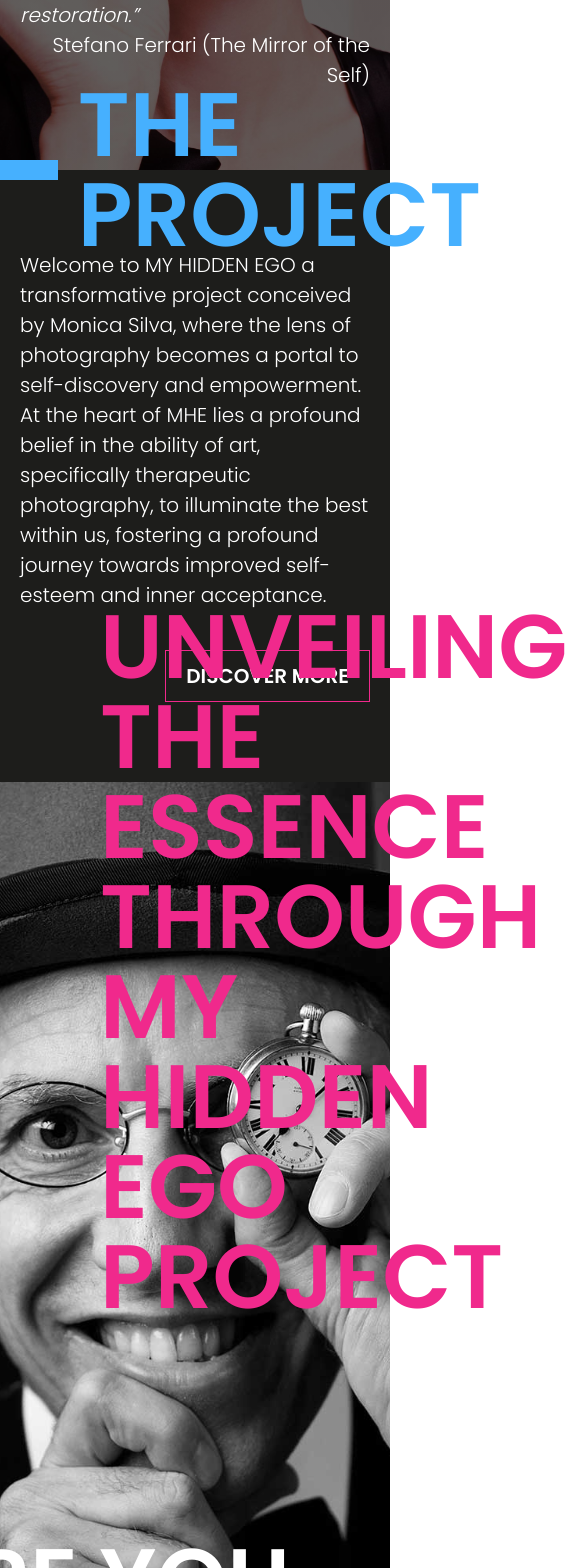
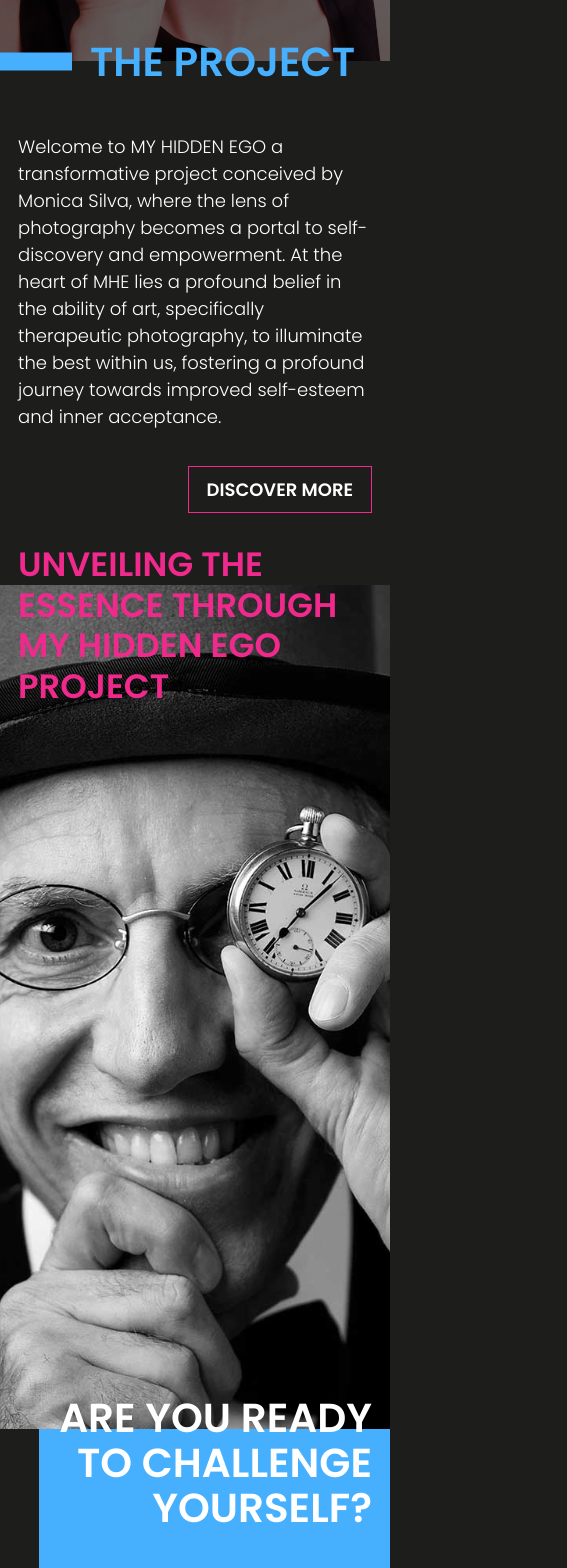
Before and after one commit to mitoni/myhiddenego, a Next.js app: page / in a window 390 px wide. Shown: the part 380-1948 px from the top of the page, 567 px wide, since content can reach past the window. Built offline with nearby package versions, Linux system fonts and the light colour scheme.

Commit message:
add mobile

```diff
--- a/src/app/globals.css
+++ b/src/app/globals.css
@@ -1,12 +1,6 @@
 @tailwind base;
 @tailwind components;
 @tailwind utilities;
-
-@layer utilities {
-    .text-balance {
-        text-wrap: balance;
-    }
-}
 
 :root {
     --foreground-rgb: 0, 0, 0;
@@ -28,6 +22,7 @@ html {
 }
 
 body {
+    background-color: #1d1d1b;
     min-height: 100vh;
 }
 
@@ -41,3 +36,9 @@ section>div, footer>div {
 body, a, button {
     cursor: none;
 }
+
+@media (max-width: 780px) {
+    html {
+        font-size: 18px;
+    }
+}
--- a/src/app/page.tsx
+++ b/src/app/page.tsx
@@ -26,7 +26,7 @@ export default function Home() {
         </div>
       </section>
 
-      <div className="absolute font-semibold text-7xl -translate-y-1/2 inline-flex items-center">
+      <div className="absolute font-semibold text-4xl sm:text-7xl -translate-y-1/2 inline-flex items-center">
         <span className="h-4 w-16 mr-4 bg-[#46b0fe]" />
         <h2 className="text-[#46b0fe] uppercase">THE PROJECT</h2>
       </div>
@@ -53,10 +53,10 @@ export default function Home() {
         </div>
       </section>
 
-      <div className="absolute ml-20 font-semibold text-7xl -translate-y-1/4 inline-flex items-center">
+      <div className="absolute ml-4 sm:ml-20 font-semibold text-3xl sm:text-6xl -translate-y-1/4 inline-flex items-center">
         <h2 className="text-[#f0298c] uppercase">
           UNVEILING THE ESSENCE
-          <br /> THROUGH MY HIDDEN EGO PROJECT
+          <br className="hidden sm:block" /> THROUGH MY HIDDEN EGO PROJECT
         </h2>
       </div>
 
@@ -65,24 +65,19 @@ export default function Home() {
         style={{
           backgroundImage: "url(/imgs/Monica-Silva-Portrait-MHE02.jpg)",
         }}
-      >
-        <div></div>
-      </section>
+      />
 
-      <div className="absolute right-0 mr-20 font-semibold text-7xl -translate-y-1/4 inline-flex items-center text-right z-10">
+      <div className="absolute right-0 mr-4 sm:mr-20 font-semibold text-4xl sm:text-7xl -translate-y-1/4 inline-flex items-center text-right z-10">
         <h2 className="text-white uppercase">
-          ARE YOU READY TO <br /> CHALLENGE YOURSELF?
+          ARE YOU READY TO <br className="hidden sm:block" /> CHALLENGE
+          YOURSELF?
         </h2>
       </div>
 
       <div className="relative w-full h-32">
         <div
-          className="absolute bg-[#46b0fe]"
+          className="absolute top-0 right-0 w-[90%] sm:w-[80%] h-[150%] bg-[#46b0fe]"
           style={{
-            top: 0,
-            right: 0,
-            width: "80%",
-            height: "150%",
             zIndex: 9,
           }}
         />
@@ -90,34 +85,27 @@ export default function Home() {
 
       <div className="relative w-full h-48">
         <div
-          className="absolute bg-[#f0298c] flex flex-col justify-end"
+          className="absolute top-0 left-0 w-[90%] sm:w-[80%] h-[150%] bg-[#f0298c] flex flex-col justify-end"
           style={{
-            left: 0,
-            right: 0,
-            width: "80%",
-            height: "150%",
             zIndex: 8,
           }}
         >
-          <p className="text-[#e0dfcb] ml-20 mb-8 text-3xl uppercase">
+          <p className="text-[#e0dfcb] ml-4 sm:ml-20 mb-8 text-xl sm:text-3xl uppercase">
             Don’t miss any updates to our project.
-            <br /> Subscribe to the MHE PROJECT newsletter!
+            <br className="hidden sm:block" /> Subscribe to the MHE PROJECT
+            newsletter!
           </p>
         </div>
       </div>
 
       <div className="relative w-full h-48">
         <div
-          className="absolute bg-[#fad70c] flex flex-col justify-end"
+          className="absolute top-0 right-0 w-[90%] sm:w-[80%] h-[120%] bg-[#fad70c] flex flex-col justify-end"
           style={{
-            top: 0,
-            right: 0,
-            width: "80%",
-            height: "120%",
             zIndex: 7,
           }}
         >
-          <div className="mr-20 mb-16 flex justify-end">
+          <div className="mr-4 sm:mr-20 mb-16 flex justify-end">
             <a
               href="/"
               className="uppercase font-semibold px-4 py-2 text-white border border-[#f0298c]"
@@ -128,9 +116,9 @@ export default function Home() {
         </div>
       </div>
 
-      <footer className="bg-[#1d1d1b] min-h-48 text-sm">
-        <div className="pt-16 pb-8 text-white grid grid-rows-1 grid-cols-3">
-          <div className="flex gap-4 items-center">
+      <footer className="min-h-48 bg-[#1d1d1b] text-sm">
+        <div className="pt-16 pb-8 text-white grid grid-rows-3 sm:grid-rows-1 grid-cols-1 sm:grid-cols-3">
+          <div className="flex gap-4 items-center justify-center sm:justify-start">
             <FaFacebook />
             <FaTiktok />
             <FaInstagram />
@@ -139,6 +127,7 @@ export default function Home() {
           <div className="flex justify-center">
             <a href="/">
               <Image
+                className="p-4"
                 src="/imgs/logo_mhe.svg"
                 alt="logo my hidden ego"
                 width={160}
@@ -146,7 +135,7 @@ export default function Home() {
               />
             </a>
           </div>
-          <div className="flex justify-end items-center">
+          <div className="flex justify-center sm:justify-end items-center">
             <div className="flex flex-col items-start">
               <a href="/">Home</a>
               <a href="/">Art Therapy</a>
```
Also changed, not shown: public/imgs/logo_mhe.svg.
